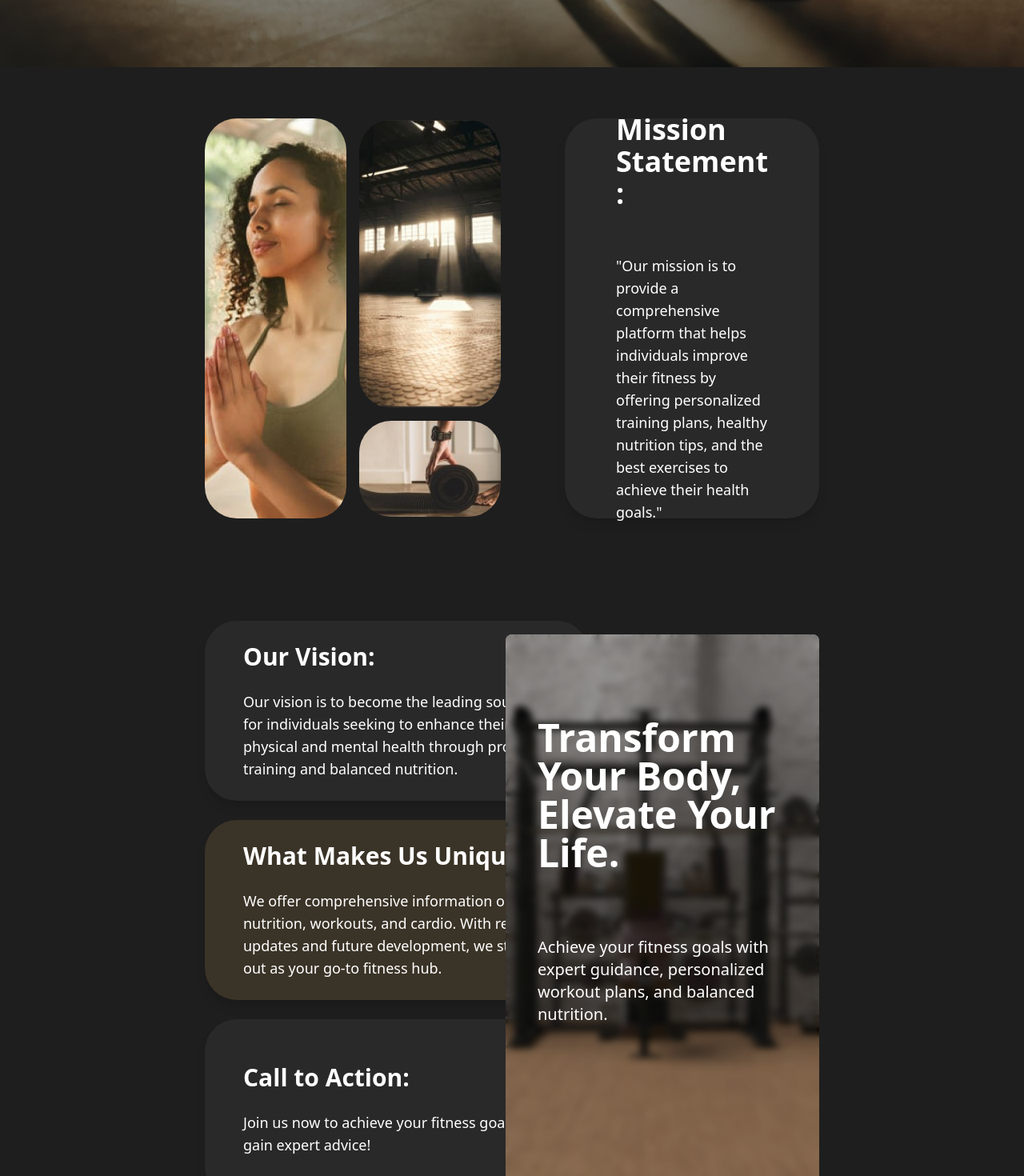
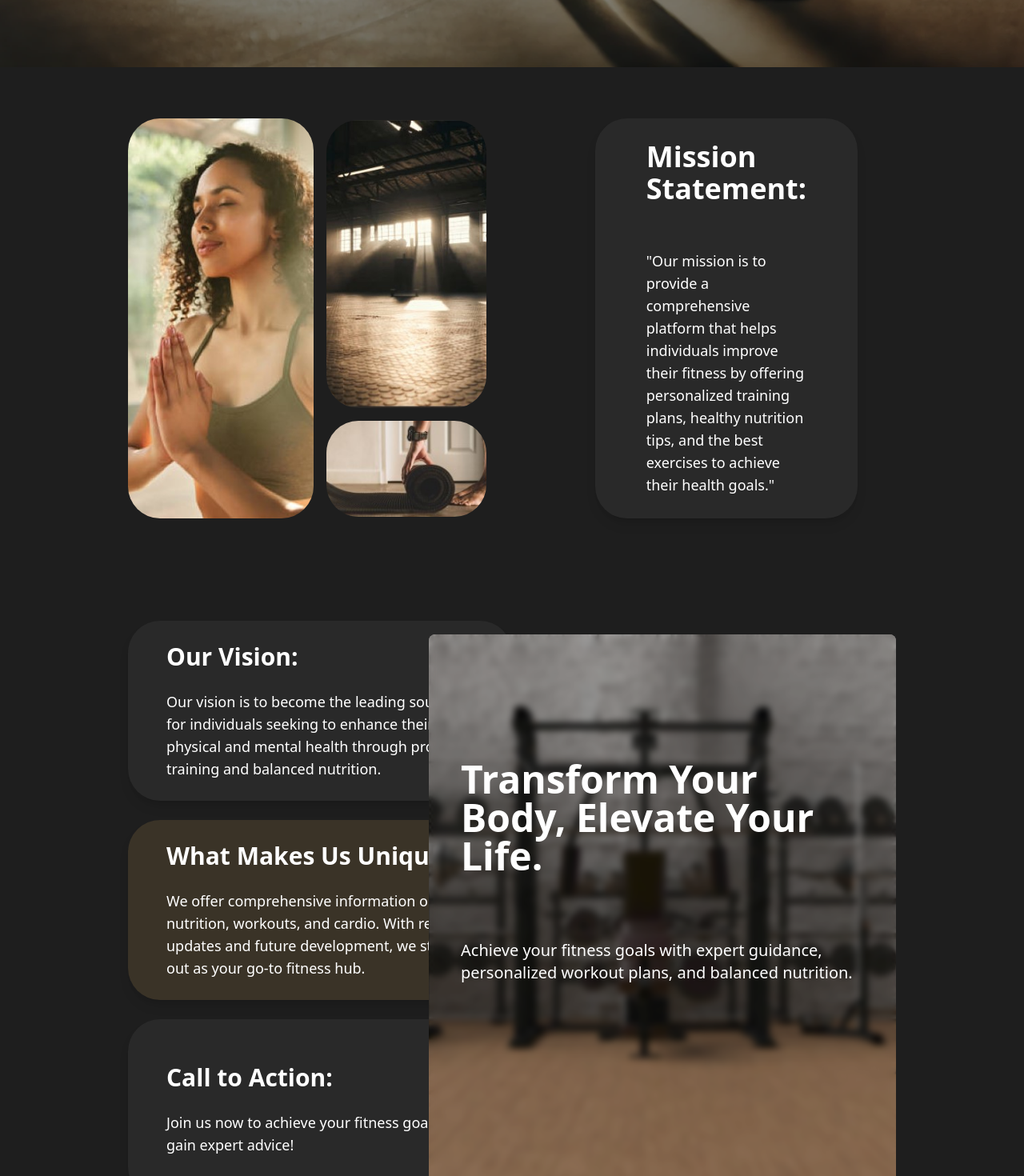
Before and after one commit to ferganiii/Iron-Gym, a React (Vite) app in the folder iron-gym/: page /aboutus in a window 1280 px wide. Shown: the part 772-2242 px from the top of the page at 80% size. Built offline with nearby package versions, Linux system fonts and the light colour scheme; a web font is replaced by a local one.

Commit message:
Updated project changes

```diff
--- a/iron-gym/src/Component/AboutUs/AboutUs.jsx
+++ b/iron-gym/src/Component/AboutUs/AboutUs.jsx
@@ -3,7 +3,7 @@ import mission1 from "../../assets/mission1.jpg";
 import mission2 from "../../assets/mission2.jpg";
 import mission3 from "../../assets/mission3.jpg";
 import visionBg from "../../assets/vision-bg.jpg";
-import sec4Bg from "../../assets/sec4-bg.jpg"; // استدعاء الخلفية الجديدة
+import sec4Bg from "../../assets/sec4-bg.jpg";
 import { Card } from "flowbite-react";
 
 const AboutUs = () => {
@@ -14,23 +14,36 @@ const AboutUs = () => {
         className="relative flex items-center justify-start h-screen bg-cover bg-center"
         style={{ backgroundImage: `url(${aboutBg})` }}
       >
-        <div className="absolute inset-0 bg-black bg-opacity-50"></div>
-        <div className="relative z-10 pl-28">
+        <div className="absolute inset-0 bg-black bg-opacity-50 "></div>
+        <div className="relative z-10 pl-10 md:pl-28">
           <h1 className="text-white text-4xl font-bold">About Us</h1>
         </div>
       </div>
 
       {/* سكشن 2 */}
-      <div className="flex flex-col md:flex-row items-center justify-between gap-10 px-20 py-16 bg-[#1e1e1e] text-white">
-        <div className="grid grid-cols-2 gap-4 items-center ml-44">
-          <img src={mission1} alt="Mission 1" className="rounded-[40px] w-[250px] h-[500px] object-cover" />
+      <div className="flex flex-col md:flex-row items-center justify-between gap-10 px-10 md:px-20 py-16 bg-[#1e1e1e] text-white">
+        <div className="grid grid-cols-2 gap-4 items-center md:ml-20">
+          <img
+            src={mission1}
+            alt="Mission 1"
+            className="rounded-[40px] w-[250px] h-[500px] object-cover hover:scale-110 hover:-translate-y-2 transition"
+          />
           <div className="flex flex-col gap-4">
-            <img src={mission2} alt="Mission 2" className="rounded-[40px] w-[200px] h-[360px] object-cover" />
-            <img src={mission3} alt="Mission 3" className="rounded-[40px] w-[200px] h-[120px] object-cover" />
+            <img
+              src={mission2}
+              alt="Mission 2"
+              className="rounded-[40px] w-[200px] h-[360px] object-cover hover:scale-110 hover:-translate-y-2 transition"
+            />
+            <img
+              src={mission3}
+              alt="Mission 3"
+              className="rounded-[40px] w-[200px] h-[120px] object-cover hover:scale-110 hover:-translate-y-2 transition"
+            />
           </div>
         </div>
-        <Card className="bg-[#292929] text-white p-10 w-full md:w-[30%] h-[500px] shadow-lg ml-10 mr-44 rounded-[40px] border-none">
-          <h2 className="text-4xl font-bold mb-10">Mission Statement :</h2>
+
+        <Card className="bg-[#292929] text-white p-10 w-full md:w-[30%] h-[500px] shadow-lg ml-0 md:ml-16 rounded-[40px] border-none hover:shadow-2xl hover:scale-105 hover:-translate-y-2 transition mr-32">
+          <h2 className="text-4xl font-bold mb-10">Mission Statement:</h2>
           <p className="text-white-300 text-lg">
             "Our mission is to provide a comprehensive platform that helps individuals improve their fitness by offering personalized training plans, healthy nutrition tips, and the best exercises to achieve their health goals."
           </p>
@@ -38,21 +51,21 @@ const AboutUs = () => {
       </div>
 
       {/* سكشن 3 */}
-      <div className="flex flex-col md:flex-row items-center justify-between gap-10 px-20 py-16 bg-[#1e1e1e] text-white">
-        <div className="flex flex-col gap-6 w-full md:w-[30%] ml-44">
-          <Card className="bg-[#292929] text-white p-6 shadow-lg w-[480px] h-[225px] rounded-[40px] border-none">
+      <div className="flex flex-col md:flex-row items-center justify-between gap-10 px-10 md:px-20 py-16 bg-[#1e1e1e] text-white">
+        <div className="flex flex-col gap-6 w-full md:w-[30%] md:ml-20">
+          <Card className="bg-[#292929] text-white p-6 shadow-lg w-full md:w-[480px] h-[225px] rounded-[40px] border-none hover:shadow-2xl hover:scale-105 hover:-translate-y-2 transition">
             <h2 className="text-3xl font-bold">Our Vision:</h2>
             <p className="text-white-300 text-lg mt-2">
               Our vision is to become the leading source for individuals seeking to enhance their physical and mental health through proper training and balanced nutrition.
             </p>
           </Card>
-          <Card className="bg-[#3a3327] text-white p-6 shadow-lg w-[480px] h-[225px] rounded-[40px] border-none">
+          <Card className="bg-[#3a3327] text-white p-6 shadow-lg w-full md:w-[480px] h-[225px] rounded-[40px] border-none hover:shadow-2xl hover:scale-105 hover:-translate-y-2 transition">
             <h2 className="text-3xl font-bold">What Makes Us Unique:</h2>
             <p className="text-white-300 text-lg mt-2">
               We offer comprehensive information on nutrition, workouts, and cardio. With regular updates and future development, we stand out as your go-to fitness hub.
             </p>
           </Card>
-          <Card className="bg-[#292929] text-white p-6 shadow-lg w-[480px] h-[225px] rounded-[40px] border-none">
+          <Card className="bg-[#292929] text-white p-6 shadow-lg w-full md:w-[480px] h-[225px] rounded-[40px] border-none hover:shadow-2xl hover:scale-105 hover:-translate-y-2 transition">
             <h2 className="text-3xl font-bold">Call to Action:</h2>
             <p className="text-white-300 text-lg mt-2">
               Join us now to achieve your fitness goals and gain expert advice!
@@ -62,10 +75,10 @@ const AboutUs = () => {
 
         {/* الكارت الكبير على اليمين */}
         <div
-          className="relative w-full md:w-[600px] h-[690px] bg-cover bg-center rounded-lg flex items-center p-10 mr-44 "
+          className="relative w-full md:w-[600px] h-[690px] bg-cover bg-center rounded-lg flex items-center p-10 md:mr-20 hover:scale-105 hover:-translate-y-2 transition"
           style={{ backgroundImage: `url(${visionBg})` }}
         >
-          <div className="absolute inset-0 bg-black bg-opacity-30 backdrop-blur-sm rounded-lg "></div>
+          <div className="absolute inset-0 bg-black bg-opacity-30 backdrop-blur-sm rounded-lg hover:bg-opacity-50 transition"></div>
           <div className="relative z-10 text-white">
             <h2 className="text-5xl font-bold">Transform Your Body, Elevate Your Life.</h2>
             <p className="text-white-300 text-xl mt-20 mb-24">
@@ -75,116 +88,17 @@ const AboutUs = () => {
         </div>
       </div>
 
-      {/* الخلفية الجديدة بعد السكشن 3 */}
+      {/* الخلفية  بعد السكشن 3 */}
       <div
         className="relative h-[500px] bg-cover bg-center"
-        style={{ backgroundImage: `linear-gradient(to bottom, rgba(30,30,30,0.7), rgba(30,30,30,1)), url(${sec4Bg})` }}
+        style={{
+          backgroundImage: `linear-gradient(to bottom, rgba(30,30,30,0.7), rgba(30,30,30,1)), url(${sec4Bg})`,
+        }}
       >
-        <div className="absolute inset-0 bg-black bg-opacity-30 backdrop-blur-sm"></div>
+        <div className="absolute inset-0 bg-black bg-opacity-30 backdrop-blur-sm "></div>
       </div>
     </div>
   );
 };
 
 export default AboutUs;
-
-
-
-
-
-
-
-
-
-
-
-
-
-
-
-
-
-
-
-
-
-
-
-
-
-
-
-// 1 تعديل //////////////////////////////////////////////////////////////////
-
-// import aboutBg from "../../assets/about-bg.jpg";
-
-// const AboutUs = () => {
-//   return (
-//     <div
-//       className="relative flex items-center justify-start h-screen bg-cover bg-center"
-//       style={{ backgroundImage: `url(${aboutBg})` }}
-//     >
-//       <div className="absolute inset-0 bg-black bg-opacity-50"></div>
-
-//       <div className="relative z-10 pl-28">
-//         <h1 className="text-white text-4xl font-bold">About Us</h1>
-//       </div>
-//     </div>
-//   );
-// };
-
-// export default AboutUs;
-
-// 2 تعديل //////////////////////////////////////////////////////////////////
-// import aboutBg from "../../assets/about-bg.jpg";
-// import mission1 from "../../assets/mission1.jpg";
-// import mission2 from "../../assets/mission2.jpg";
-// import mission3 from "../../assets/mission3.jpg";
-// import { Card } from "flowbite-react";
-
-// const AboutUs = () => {
-//   return (
-//     <div
-//       className="relative flex items-center justify-start h-screen bg-cover bg-center"
-//       style={{ backgroundImage: `url(${aboutBg})` }}
-//     >
-//       <div className="absolute inset-0 bg-black bg-opacity-50"></div>
-
-//       <div className="relative z-10 pl-28 text-white">
-//         <h1 className="text-4xl font-bold">About Us</h1>
-//         <p className="mt-4 text-lg max-w-lg">
-//           We are committed to helping individuals achieve their fitness goals through personalized training and nutrition plans.
-//         </p>
-
-//         {/* Cards Section */}
-//         <div className="mt-8 flex gap-6">
-//           <Card className="w-64 bg-gray-800 text-white">
-//             <img src={mission1} alt="Mission 1" className="w-full h-40 object-cover rounded-t-lg" />
-//             <div className="p-4">
-//               <h5 className="text-xl font-bold">Our Mission</h5>
-//               <p>We aim to provide top-notch fitness guidance and training programs.</p>
-//             </div>
-//           </Card>
-
-//           <Card className="w-64 bg-gray-800 text-white">
-//             <img src={mission2} alt="Mission 2" className="w-full h-40 object-cover rounded-t-lg" />
-//             <div className="p-4">
-//               <h5 className="text-xl font-bold">Our Vision</h5>
-//               <p>Helping everyone build a healthier lifestyle through the best fitness strategies.</p>
-//             </div>
-//           </Card>
-
-//           <Card className="w-64 bg-gray-800 text-white">
-//             <img src={mission3} alt="Mission 3" className="w-full h-40 object-cover rounded-t-lg" />
-//             <div className="p-4">
-//               <h5 className="text-xl font-bold">Our Values</h5>
-//               <p>Commitment, excellence, and continuous improvement in fitness.</p>
-//             </div>
-//           </Card>
-//         </div>
-//       </div>
-//     </div>
-//   );
-// };
-
-// export default AboutUs;
```
